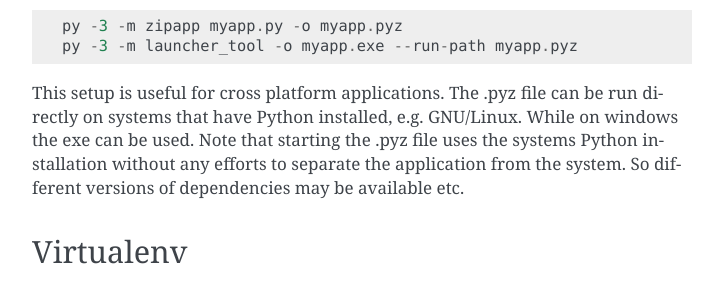
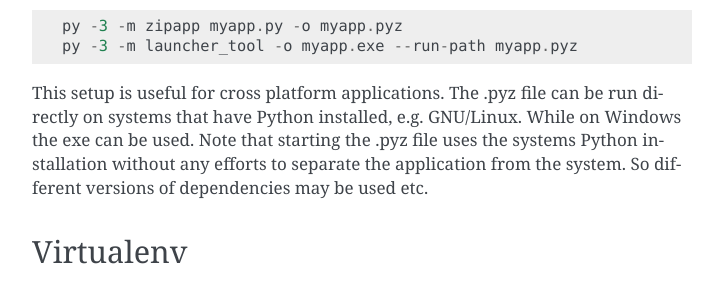
Before and after one commit to zsquareplusc/python-embedded-launcher, a Sphinx documentation site: the page built from documentation/advanced_usage.rst, in a window 1280 px wide and 900 px high, scrolled down 3058 px. Shown: the part 179-471 px from the top of the window, without its empty margins (388-1111 px from the left). Built offline with Sphinx 7.4.7, drawn with Linux system fonts in a browser that asks for light colours; some of the changed text lies outside the part shown.

Commit message:
docs: updates

```diff
--- a/documentation/advanced_usage.rst
+++ b/documentation/advanced_usage.rst
@@ -151,9 +153,9 @@ Python 3's ``zipapp`` module can be used to package the application::
 
 This setup is useful for cross platform applications. The .pyz file can
 be run directly on systems that have Python installed, e.g. GNU/Linux. While
-on windows the exe can be used. Note that starting the .pyz file uses the
+on Windows the exe can be used. Note that starting the .pyz file uses the
 systems Python installation without any efforts to separate the application
-from the system. So different versions of dependencies may be available etc.
+from the system. So different versions of dependencies may be used etc.
 
 
 Virtualenv
--- a/documentation/getting_started.rst
+++ b/documentation/getting_started.rst
@@ -30,4 +30,5 @@ Quick Start
 - run ``python setup.py bdist_launcher``
 
 Done. See result in ``dist/launcher*``. See :ref:`bdist_launcher` for more
-details on this way of using the tool.
+details on this way of using the tool. See :ref:`advanced` for alternative
+uses.
```
Also changed, not shown: other parts of documentation/advanced_usage.rst (+5 -3 lines), documentation/tools.rst (+7 -5 lines).
